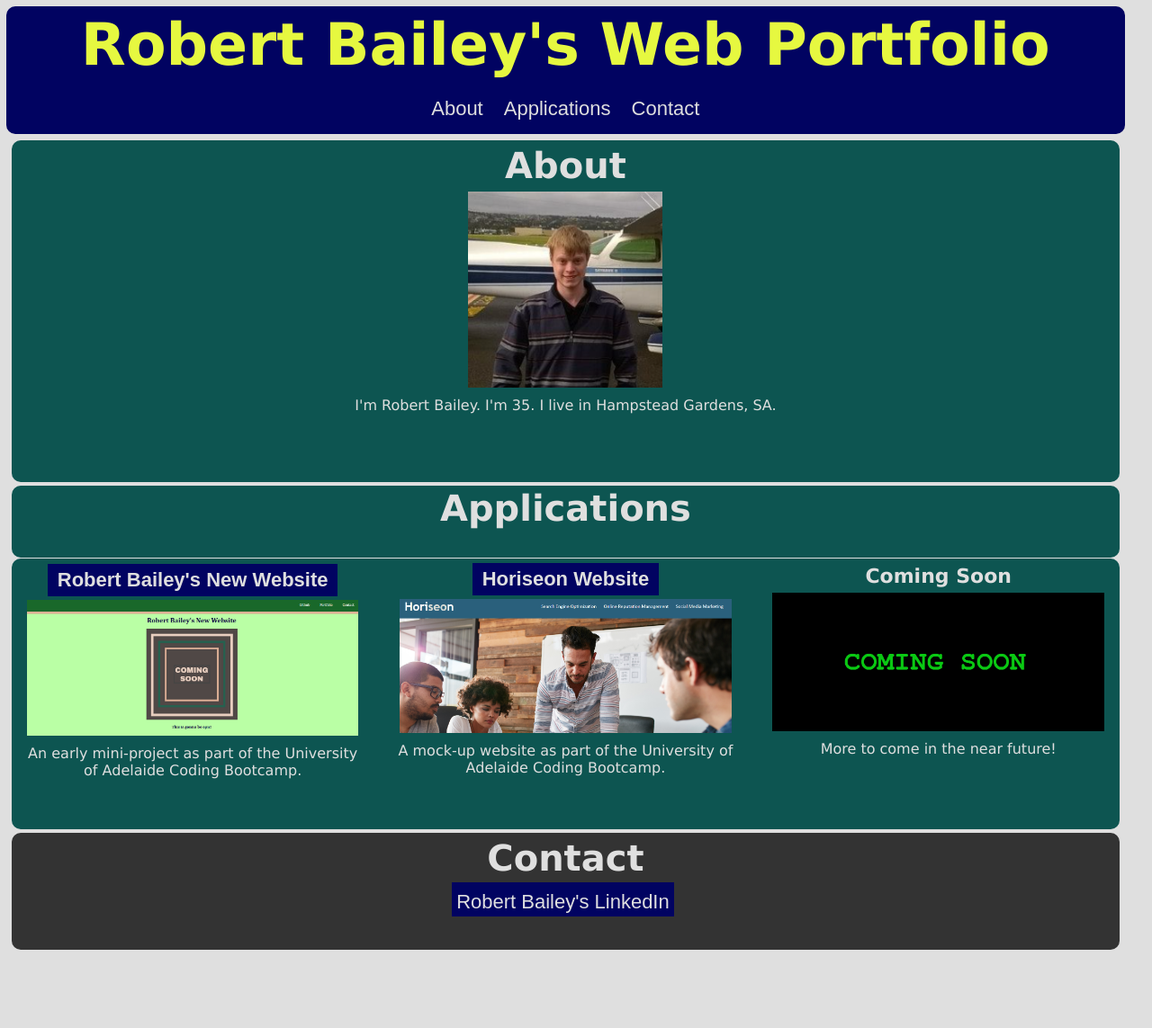
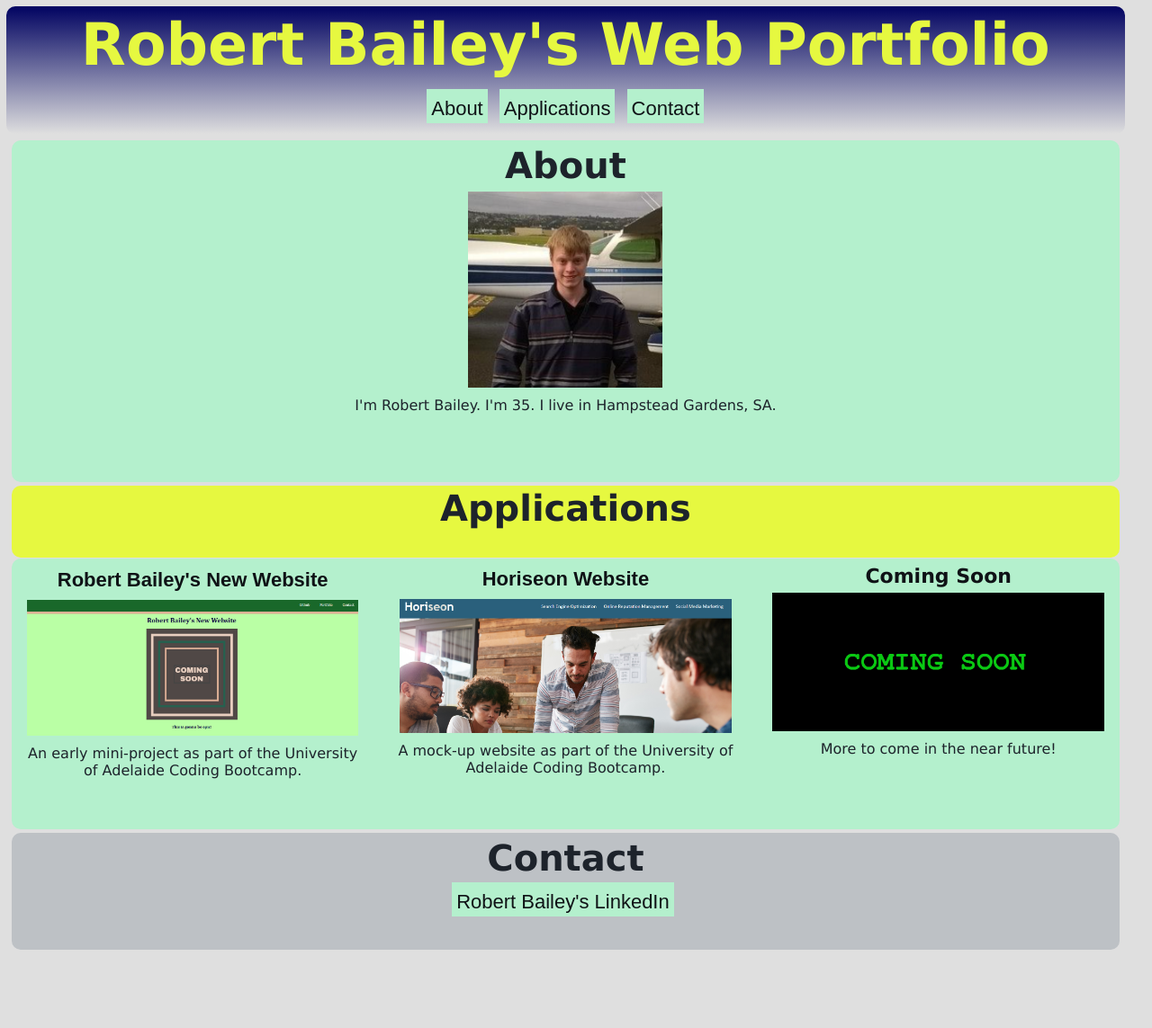
Before and after one commit to RobertBail/robert-bailey-portfolio, a plain HTML site: page index.html in a window 1280 px wide. Shown: the whole page at 90% size. Drawn offline with Linux system fonts and the light colour scheme.

Commit message:
web portfolio changes

```diff
--- a/style.css
+++ b/style.css
@@ -9,26 +9,25 @@ body {
     flex: auto;
     padding-bottom: 1%;
     font-family: 'Lucida Sans', 'Lucida Sans Regular', 'Lucida Grande', 'Lucida Sans Unicode', Verdana, sans-serif;
-    color: #dfdfdf;
+    color: #1d232b;
 }
 
 button {
     min-width: fit-content;
     align-self: center;
     font-size: 30px;
-    color: #dfdfdf;
-    background-color: #010361;
+    background-color: #b4f0cd;
     border: none;
 }
 
  button:hover {
-    background-color:#008020;
+    background-color:#07cf39;
  }
 
 .header {
    text-align: center;
    width: 98%;
-   background-color: #010361;
+   background-image: linear-gradient(#010361,#dfdfdf);
    border-radius: 10px;
 }
 
@@ -38,16 +37,17 @@ button {
 
 h1 {
     font-size: 65px;
-    color:#e6f840
+    color:#e6f840;
 }
 h2 {
     font-size: 40px;
+    color:#1d232b;
 }
 .About{
     text-align: center;
     height: 380px;
     width: 98%;
-    background-color:#0d5551;
+    background-color:#b4f0cd;
     border-radius: 10px;
 }
 
@@ -58,14 +58,14 @@ h2 {
     height: 80px;
     width: 98%;
     border-radius: 10px;
-    background-color: #0d5551;
+    background-color: #e6f840;
 }
 
 h3, a {
    text-align: center;
    font-size:22px;
    text-decoration: none;
-   color: #dfdfdf;
+   color: #0f1216;
 }
 
 p{
@@ -78,7 +78,7 @@ p{
     text-align: center;
     margin-bottom: 4px;
     width: 98%;
-    background-color: #0d5551;
+    background-color: #b4f0cd;
     border-radius: 10px;
 }
 
@@ -90,7 +90,7 @@ p{
     text-align: center;
     height: 130px;
     width: 98%;
-    background-color: #333333;
+    background-color: #bdc1c5;
     padding-bottom: 3%;
     border-radius: 10px;
 }
```
Also changed, not shown: images/web-portfolio-screenshot.png (deleted), images/web-portfolio-screenshot2.png (added), 1 other file.
